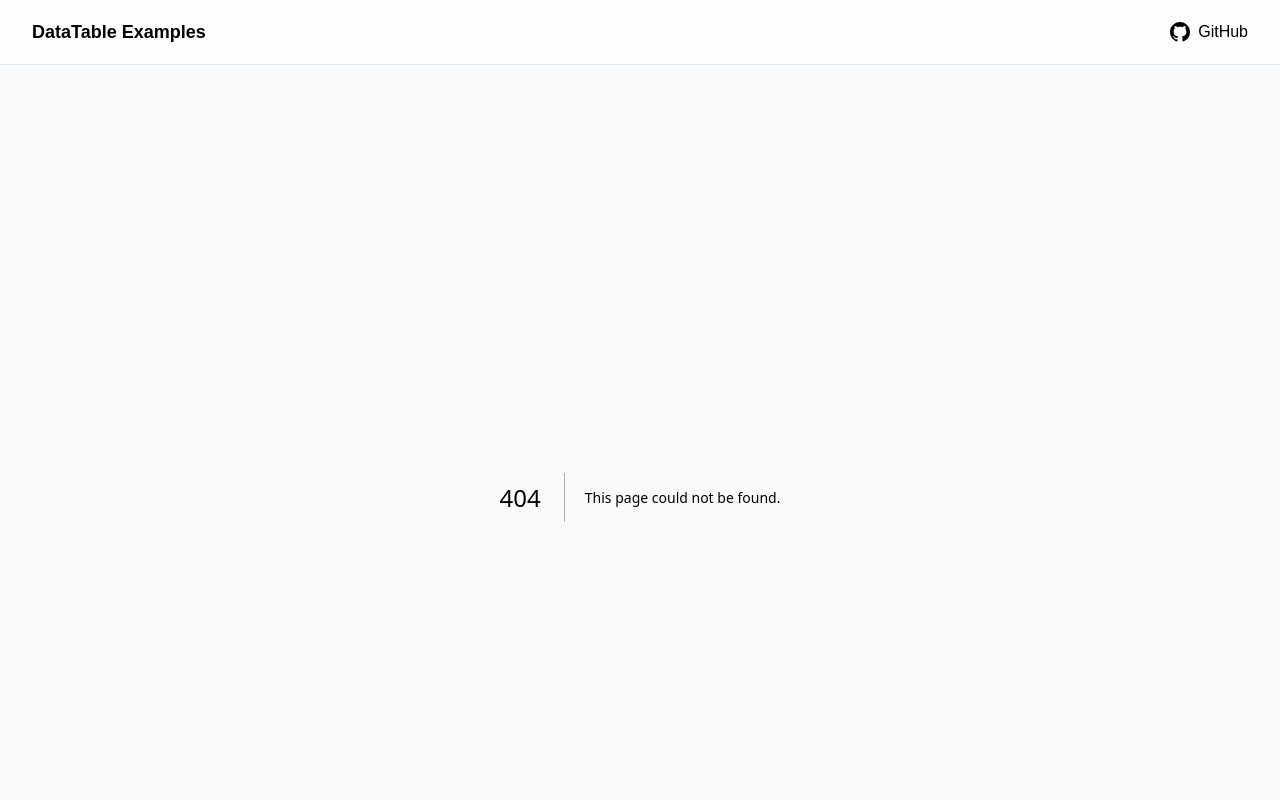
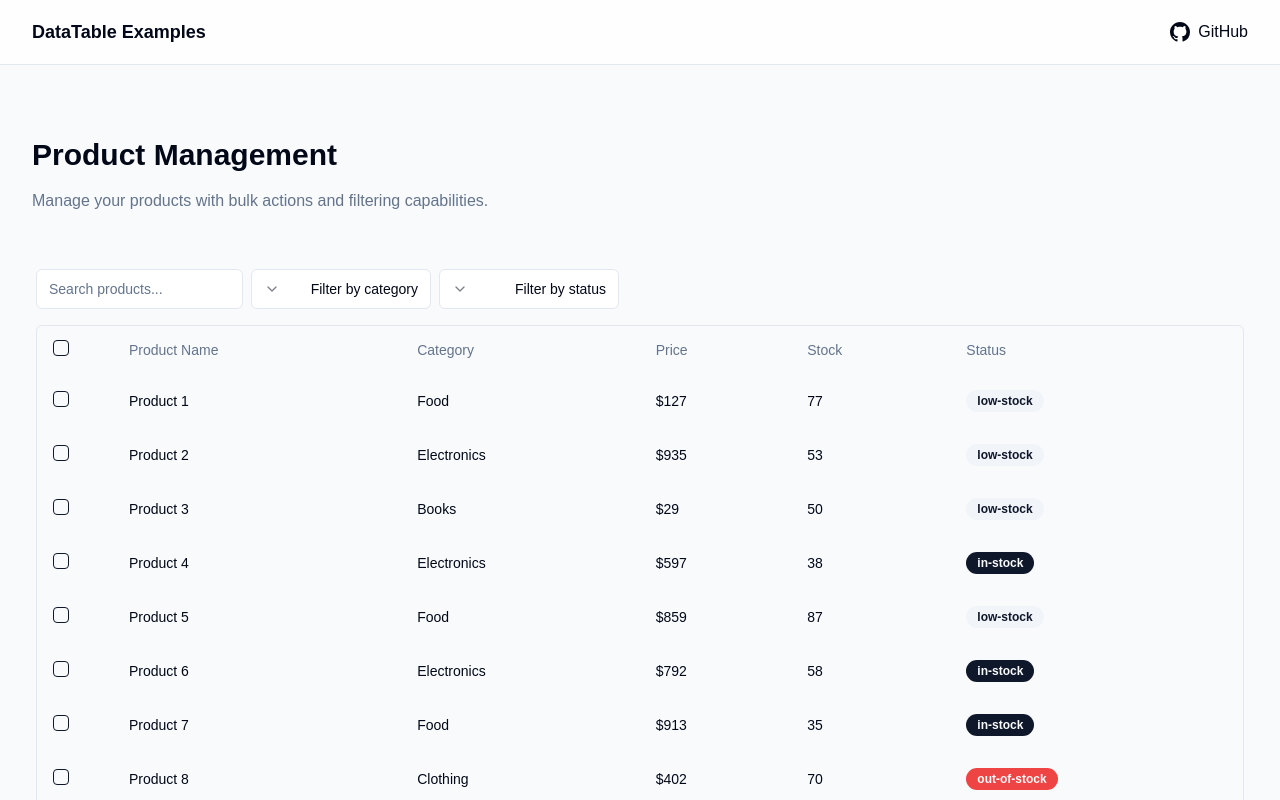
Before and after one commit to Nachman-Libermensh/data-table, a Next.js app: page /examples/multi-select in a window 1280 px wide. Before the commit this address had no page. Shown: the top 800 px of the page. Built offline with nearby package versions, Linux system fonts and the light colour scheme.

Commit message:
Add multi-selection example with product management features; implement data table with bulk actions and filtering capabilities

```diff
--- a/app/examples/examples.ts
+++ b/app/examples/examples.ts
@@ -3,6 +3,11 @@ export const examples = [
     title: "Basic",
     description: "Simple table with basic functionality",
     href: "/examples/basic",
+  },
+  {
+    title: "Multi Selection",
+    description: "Table with row selection and batch actions",
+    href: "/examples/multi-select",
   },
   {
     title: "Sorting",
--- a/app/examples/examples.types.ts
+++ b/app/examples/examples.types.ts
@@ -28,9 +28,22 @@ export interface ElectionRecord {
   מחל: number;
   עם: number;
   שס: number;
-  // ... other party fields remain the same
+  ג: number;
+}
+export interface Product {
+  id: string;
+  name: string;
+  price: number;
+  category: string;
+  stock: number;
+  status: "in-stock" | "low-stock" | "out-of-stock";
 }
 
+export interface ToolbarProps {
+  selectedRows: Product[];
+  onDelete: () => void;
+  onStatusUpdate: (status: Product["status"]) => void;
+}
 export interface ExchangeRate {
   symbol: string;
   name: string;
--- /dev/null
+++ b/app/examples/multi-select/multi-selection-columns.tsx
@@ -0,0 +1,61 @@
+import { ColumnDef } from "@tanstack/react-table";
+import { Checkbox } from "@/components/ui/checkbox";
+import { Badge } from "@/components/ui/badge";
+import { Product } from "../examples.types";
+
+export const columns: ColumnDef<Product>[] = [
+  {
+    id: "select",
+    header: ({ table }) => (
+      <Checkbox
+        checked={table.getIsAllPageRowsSelected()}
+        onCheckedChange={(value) => table.toggleAllPageRowsSelected(!!value)}
+      />
+    ),
+    cell: ({ row }) => (
+      <Checkbox
+        checked={row.getIsSelected()}
+        onCheckedChange={(value) => row.toggleSelected(!!value)}
+      />
+    ),
+    enableSorting: false,
+    enableHiding: false,
+  },
+  {
+    accessorKey: "name",
+    header: "Product Name",
+  },
+  {
+    accessorKey: "category",
+    header: "Category",
+  },
+  {
+    accessorKey: "price",
+    header: "Price",
+    cell: ({ getValue }) => `$${getValue() as number}`,
+  },
+  {
+    accessorKey: "stock",
+    header: "Stock",
+  },
+  {
+    accessorKey: "status",
+    header: "Status",
+    cell: ({ getValue }) => {
+      const status = getValue() as Product["status"];
+      return (
+        <Badge
+          variant={
+            status === "in-stock"
+              ? "default"
+              : status === "low-stock"
+              ? "secondary"
+              : "destructive"
+          }
+        >
+          {status}
+        </Badge>
+      );
+    },
+  },
+];
--- /dev/null
+++ b/app/examples/multi-select/page.tsx
@@ -0,0 +1,65 @@
+"use client";
+
+import { DataTable } from "@/components/data-table";
+import { Product } from "../examples.types";
+import { columns } from "./multi-selection-columns";
+import { useEffect, useState } from "react";
+
+export default function MultiSelectExample() {
+  const [data, setData] = useState<Product[]>([]);
+  useEffect(() => {
+    const products: Product[] = Array.from({ length: 100 }, (_, i) => ({
+      id: `PROD-${i + 1}`,
+      name: `Product ${i + 1}`,
+      category: ["Electronics", "Clothing", "Food", "Books"][
+        Math.floor(Math.random() * 4)
+      ],
+      price: Math.floor(Math.random() * 1000) + 1,
+      stock: Math.floor(Math.random() * 100),
+      status: ["in-stock", "low-stock", "out-of-stock"][
+        Math.floor(Math.random() * 3)
+      ] as Product["status"],
+    }));
+    setData(products);
+  }, []);
+  return (
+    <div className="container mx-auto py-10">
+      <div className="mb-8">
+        <h1 className="text-3xl font-bold mb-4">Product Management</h1>
+        <p className="text-muted-foreground">
+          Manage your products with bulk actions and filtering capabilities.
+        </p>
+      </div>
+
+      <DataTable
+        columns={columns}
+        data={data}
+        toolbar={{
+          controls: [
+            {
+              type: "search",
+              column: "name",
+              placeholder: "Search products...",
+            },
+            {
+              type: "filter",
+              column: "category",
+              placeholder: "Filter by category",
+              dynamic: true,
+            },
+            {
+              type: "filter",
+              column: "status",
+              placeholder: "Filter by status",
+              options: [
+                { label: "In Stock", value: "in-stock" },
+                { label: "Low Stock", value: "low-stock" },
+                { label: "Out of Stock", value: "out-of-stock" },
+              ],
+            },
+          ],
+        }}
+      />
+    </div>
+  );
+}
```
